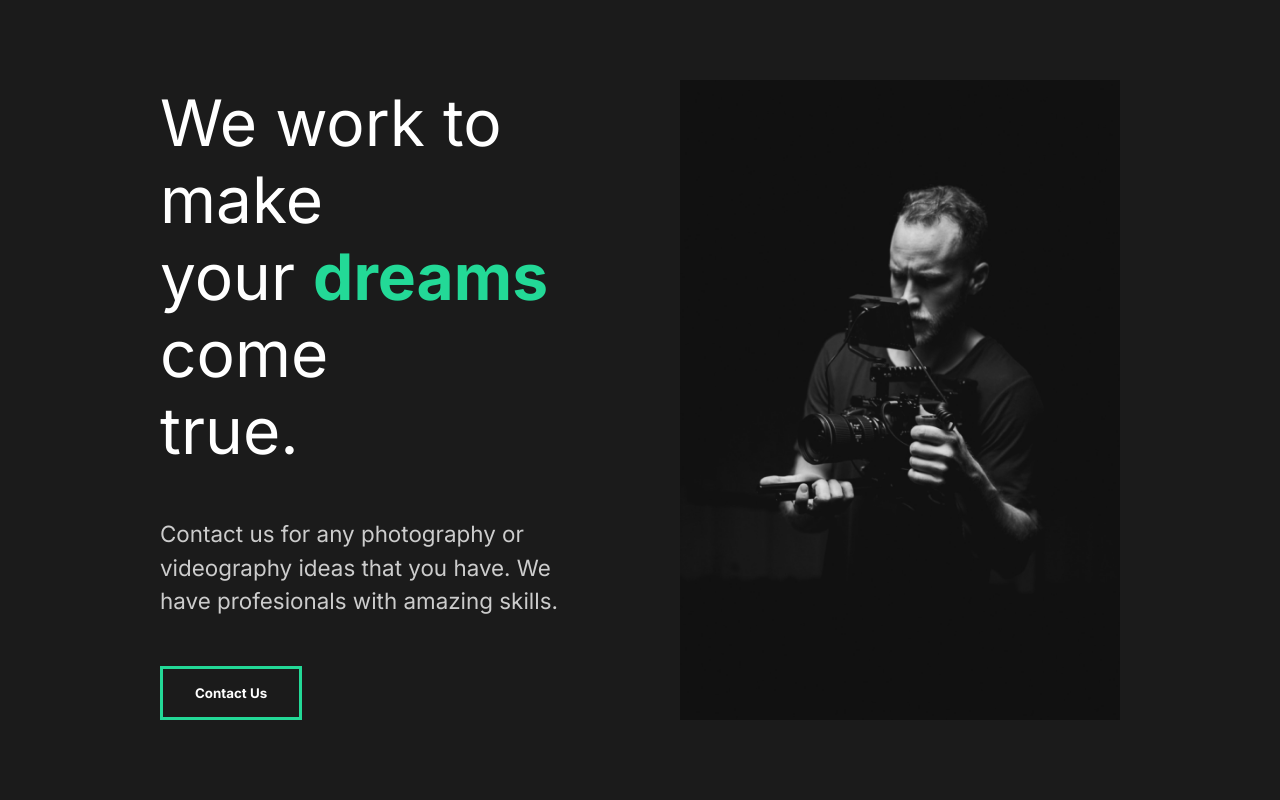
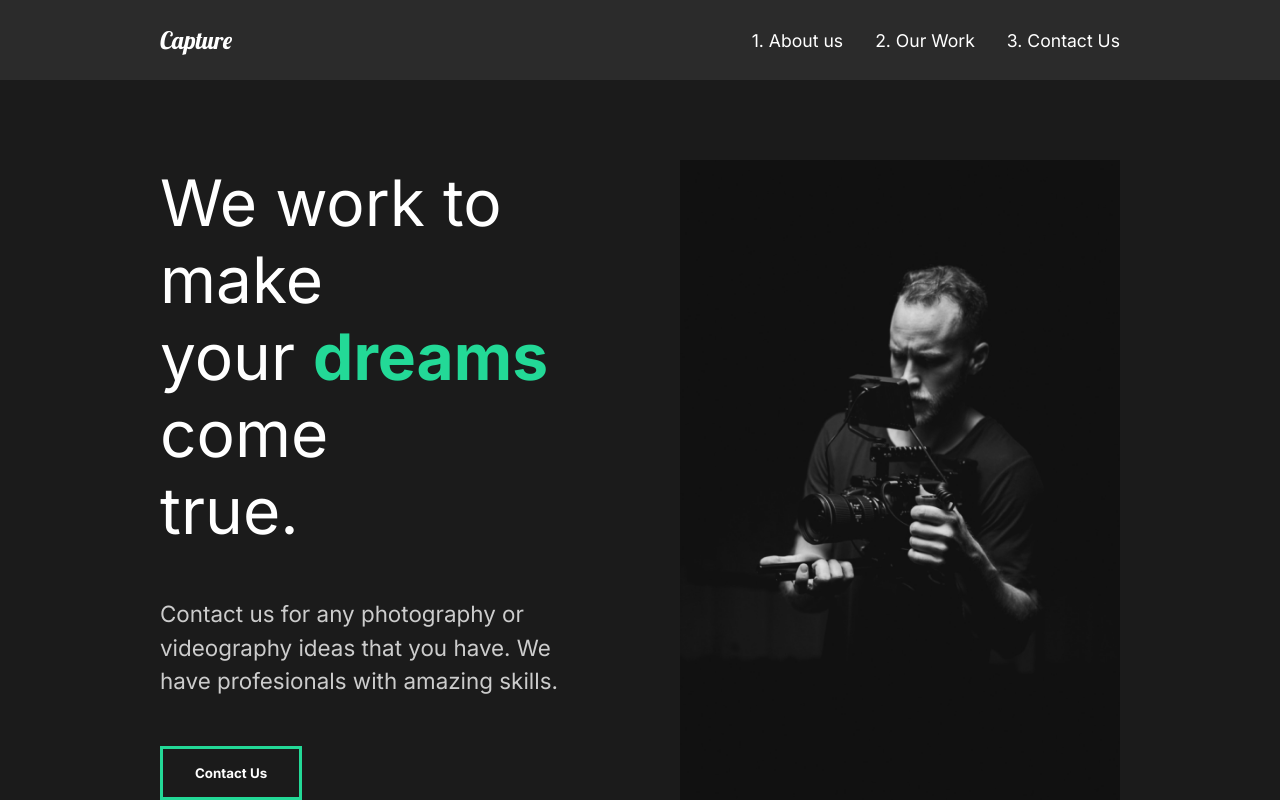
Before and after one commit to Sagisaschar/capture, a React (Create React App) app: page / in a window 1280 px wide. Shown: the top 800 px of the page. Built offline with nearby package versions, Linux system fonts and the light colour scheme.

Commit message:
6. react router

```diff
--- a/src/App.js
+++ b/src/App.js
@@ -1,13 +1,27 @@
 import AboutUs from "./pages/AboutUs";
-
+import Nav from "./components/Nav";
+import ContactUs from "./pages/ContactUs";
+import OurWork from "./pages/OurWork";
+import { Route, Switch } from "react-router-dom";
 // Global style
 import GlobalStyle from "./components/GlobalStyle";
 
 function App() {
   return (
     <div className="App">
+      <Nav />
       <GlobalStyle />
-      <AboutUs />
+      <Switch>
+        <Route path="/" exact>
+          <AboutUs />
+        </Route>
+        <Route path="/work">
+          <OurWork />
+        </Route>
+        <Route path="/contact-us">
+          <ContactUs />
+        </Route>
+      </Switch>
     </div>
   );
 }
--- a/src/components/FaqSection.js
+++ b/src/components/FaqSection.js
@@ -1,8 +1,11 @@
+import styled from "styled-components";
+import { StyledAbout } from "../styles";
+
 const FaqSection = () => {
   return (
-    <div className="faq">
+    <Faq>
       <h2>
-        Any Questions? <span>FQA</span>
+        Any Questions? <span>FAQ</span>
       </h2>
       <div className="question">
         <h4>How Do I Start?</h4>
@@ -13,6 +16,7 @@
             quibusdam ab ipsam porro eligendi earum sunt in excepturi enim ad?
           </p>
         </div>
+        <div className="faq-line"></div>
       </div>
       <div className="question">
         <h4>Daily Schedule</h4>
@@ -23,6 +27,7 @@
             quibusdam ab ipsam porro eligendi earum sunt in excepturi enim ad?
           </p>
         </div>
+        <div className="faq-line"></div>
       </div>
       <div className="question">
         <h4>Diferrent Payment Method</h4>
@@ -33,6 +38,7 @@
             quibusdam ab ipsam porro eligendi earum sunt in excepturi enim ad?
           </p>
         </div>
+        <div className="faq-line"></div>
       </div>
       <div className="question">
         <h4>What Product do you offer.</h4>
@@ -43,9 +49,33 @@
             quibusdam ab ipsam porro eligendi earum sunt in excepturi enim ad?
           </p>
         </div>
+        <div className="faq-line"></div>
       </div>
-    </div>
+    </Faq>
   );
 };
 
+const Faq = styled(StyledAbout)`
+  display: block;
+  span {
+    display: block;
+  }
+  h2 {
+    padding-bottom: 2rem;
+    font-weight: lighter;
+  }
+  .faq-line {
+    background: #cccccc;
+    height: 0.2rem;
+    margin: 2rem 0rem;
+    width: 100%;
+  }
+  .answer {
+    padding: 2rem 0rem;
+    p {
+      padding: 1rem 0rem;
+    }
+  }
+`;
+
 export default FaqSection;
--- a/src/components/GlobalStyle.js
+++ b/src/components/GlobalStyle.js
@@ -37,6 +37,7 @@
     }
 h4{
         font-weight: bold;
+        font-size: 2rem;
     }
 a{
         font-size:1.1rem;
--- /dev/null
+++ b/src/components/Nav.js
@@ -0,0 +1,62 @@
+import styled from "styled-components";
+import { Link } from "react-router-dom";
+
+const Nav = () => {
+  return (
+    <StyledNav>
+      <h1>
+        <Link id="logo" to="/">
+          Capture
+        </Link>
+      </h1>
+      <ul>
+        <li>
+          <Link to="/">1. About us</Link>
+        </li>
+
+        <li>
+          <Link to="/work">2. Our Work</Link>
+        </li>
+
+        <li>
+          <Link to="contact-us">3. Contact Us</Link>
+        </li>
+      </ul>
+    </StyledNav>
+  );
+};
+
+export default Nav;
+
+const StyledNav = styled.nav`
+  display: flex;
+  margin: auto;
+  min-height: 10vh;
+  align-items: center;
+  justify-content: space-between;
+  padding: 1rem 10rem;
+  background: #2b2b2b;
+  h1 {
+    color: white;
+    a {
+      padding: 0;
+    }
+  }
+  ul {
+    list-style: none;
+    display: flex;
+  }
+  a {
+    text-decoration: none;
+    color: white;
+  }
+  li {
+    padding-left: 2rem;
+    position: relative;
+  }
+  #logo {
+    font-size: 1.5rem;
+    font-family: "lobster", cursive;
+    font-weight: lighter;
+  }
+`;
--- a/src/index.js
+++ b/src/index.js
@@ -2,10 +2,13 @@
 import ReactDOM from "react-dom";
 import App from "./App";
 import reportWebVitals from "./reportWebVitals";
+import { BrowserRouter } from "react-router-dom";
 
 ReactDOM.render(
   <React.StrictMode>
-    <App />
+    <BrowserRouter>
+      <App />
+    </BrowserRouter>
   </React.StrictMode>,
   document.getElementById("root")
 );
--- /dev/null
+++ b/src/pages/ContactUs.js
@@ -0,0 +1,4 @@
+const ContactUs = () => {
+  return <div>Contact Us</div>;
+};
+export default ContactUs;
--- /dev/null
+++ b/src/pages/OurWork.js
@@ -0,0 +1,4 @@
+const OurWork = () => {
+  return <div>Our Work</div>;
+};
+export default OurWork;
```
Also changed, not shown: 1 other file (tests, documents, lock files or other folders).
